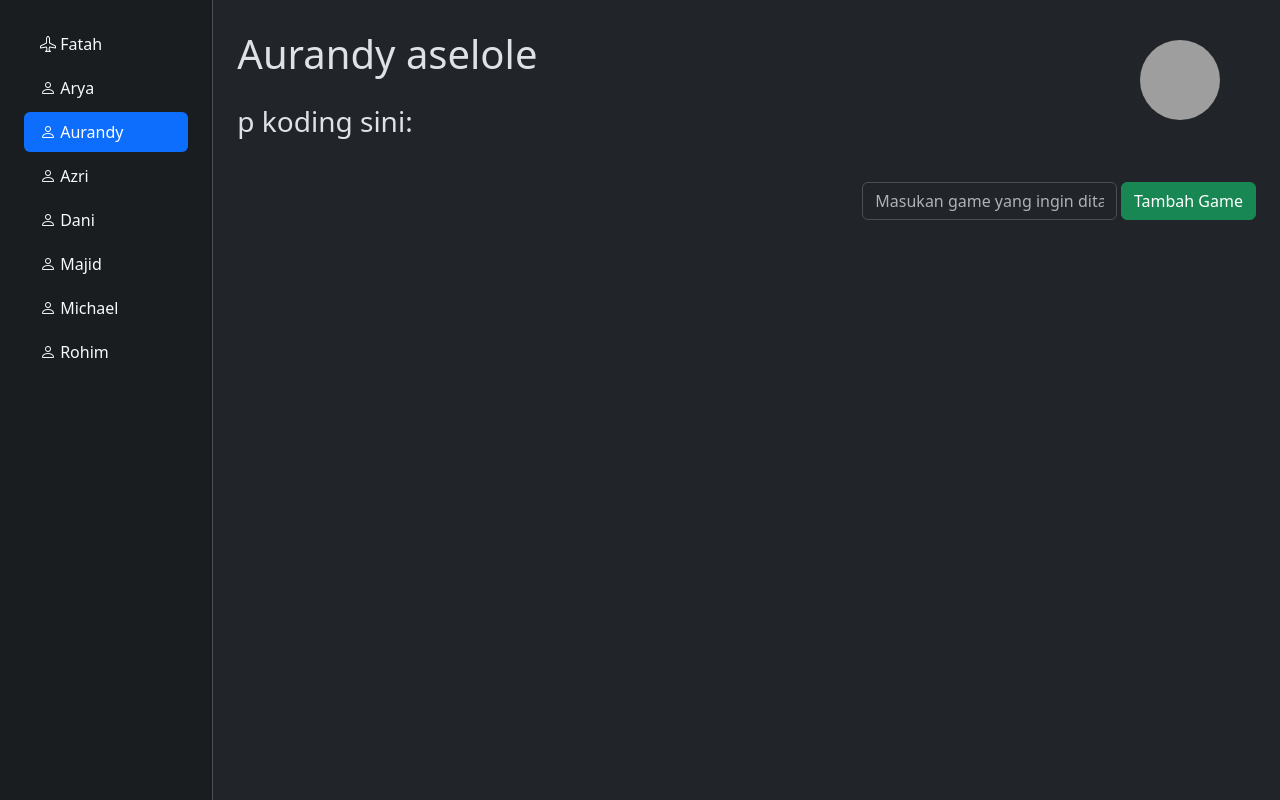
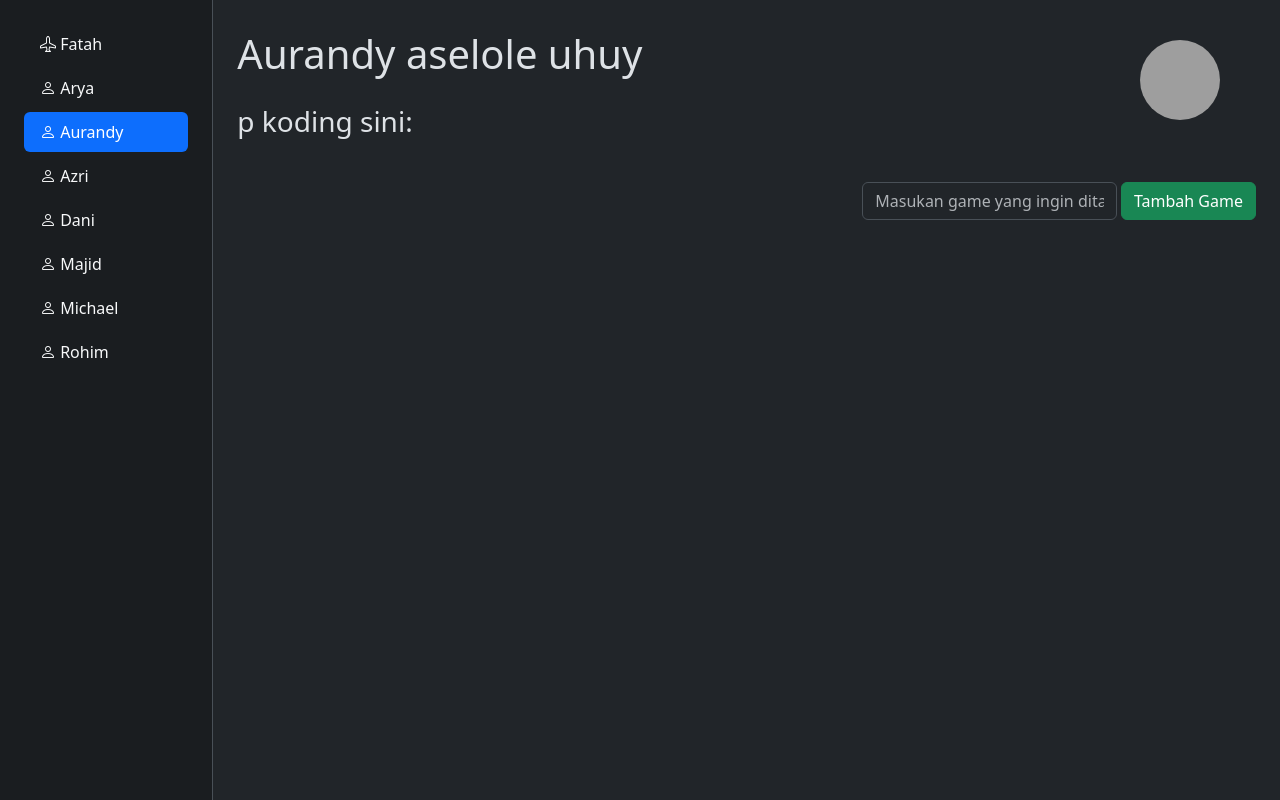
Before and after one commit to ngalong-ngoding/ngalong-gudang, a PHP site: page /aurandy in a window 1280 px wide. Run offline with PHP 8.4, Linux system fonts and the light colour scheme; grey boxes are pictures that could not be loaded.

Commit message:
update nama

```diff
--- a/views/Aurandy.php
+++ b/views/Aurandy.php
@@ -24,7 +24,7 @@
         <div class="row">
             <?php include "./includes/sidebar.php"; ?>
             <div class="col-10 p-4">
-                <p class="fs-1">Aurandy aselole</p>
+                <p class="fs-1">Aurandy aselole uhuy</p>
                 <p class="fs-3">p koding sini:</p>
                 <div class="list-group mb-4">
                     <?php foreach ($games as $game): ?> <!-- Ganti $aurandy->getAllGames() dengan $games -->
```
